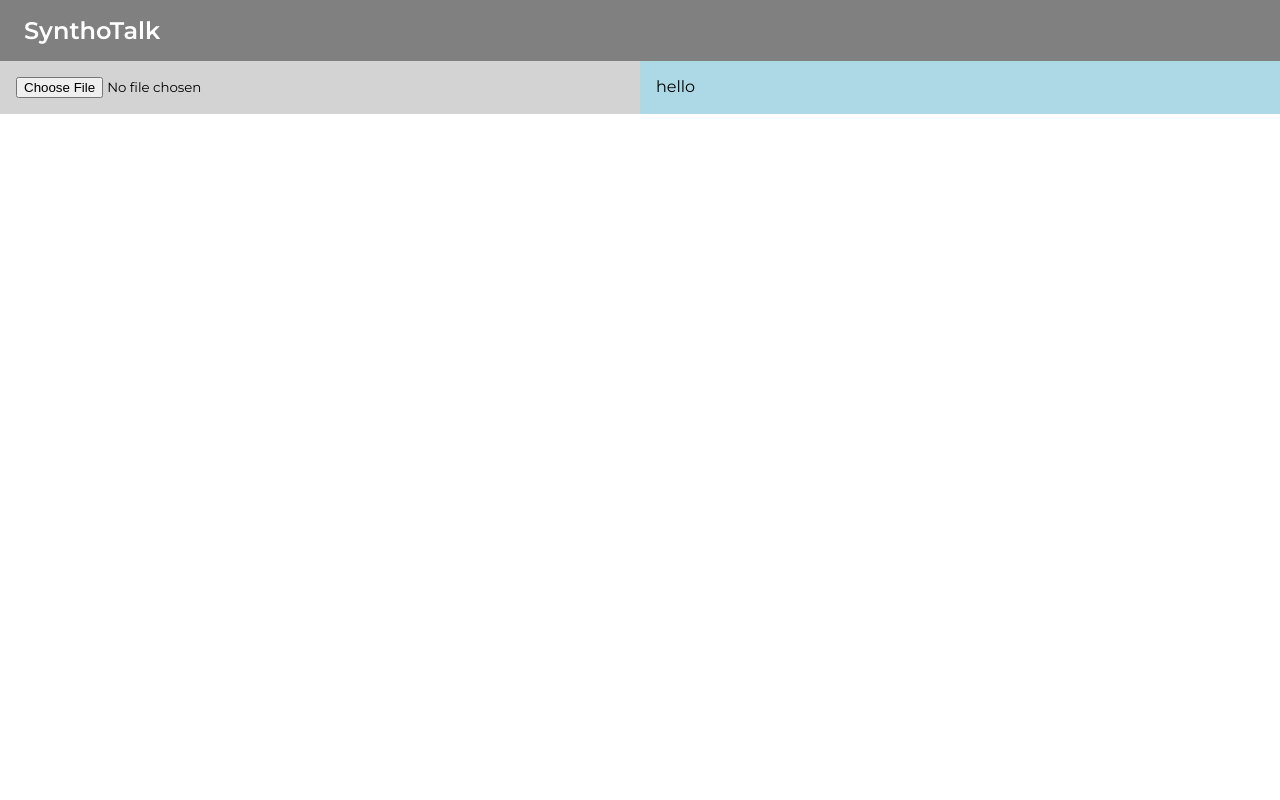
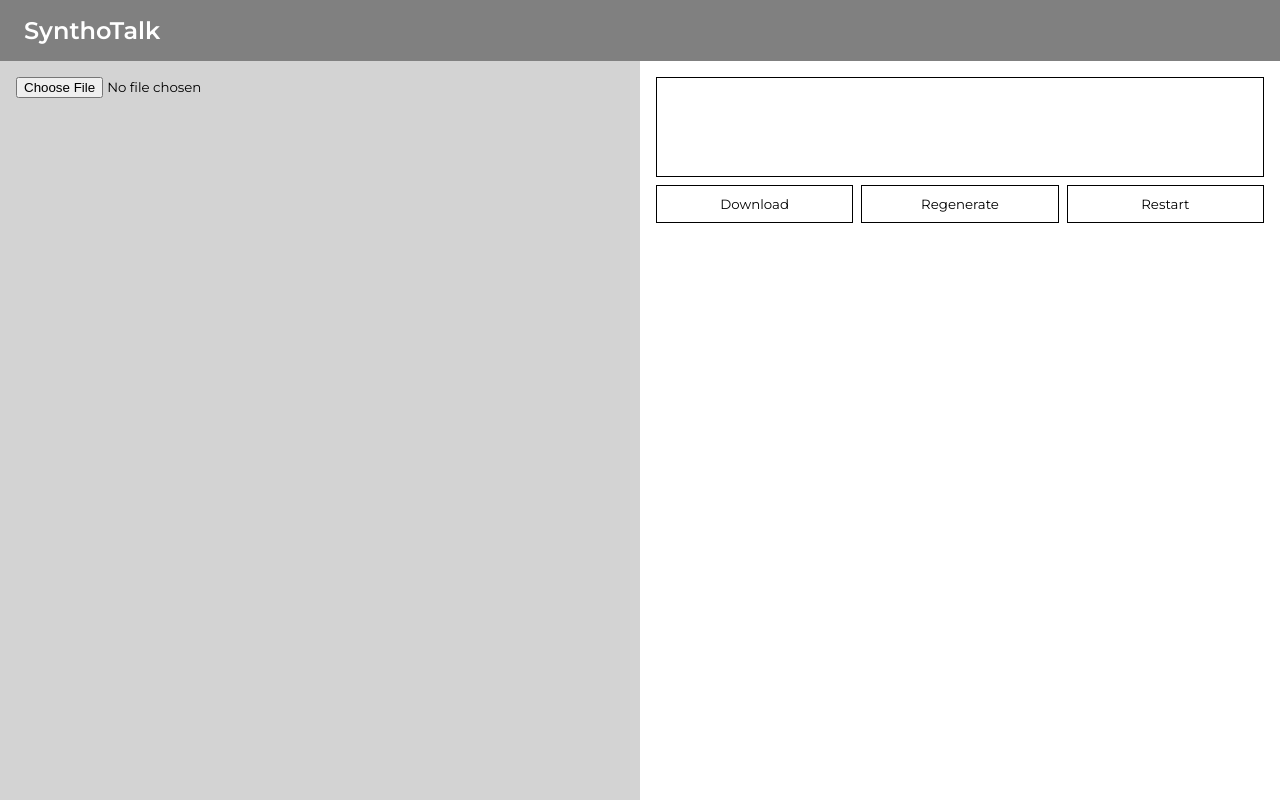
Before and after one commit to Ryhhill1998/google-hackathon, a React (Create React App) app: page / in a window 1280 px wide. Built offline with nearby package versions, Linux system fonts and the light colour scheme.

Commit message:
finished basic appearance of rhs

```diff
--- a/src/App.js
+++ b/src/App.js
@@ -28,7 +28,15 @@ const App = () => {
           </div>
         </div>
 
-        <div className="rhs-container">hello</div>
+        <div className="rhs-container">
+          <div className="output-preview"></div>
+
+          <div className="buttons-container">
+            <button>Download</button>
+            <button>Regenerate</button>
+            <button>Restart</button>
+          </div>
+        </div>
       </main>
     </div>
   );
--- a/src/App.scss
+++ b/src/App.scss
@@ -10,10 +10,12 @@ header {
 
 main {
   display: flex;
+  height: calc(100vh - 61px);
 
   > * {
     flex-basis: 100%;
     padding: 1em;
+    height: 100%;
   }
 
   .lhs-container {
@@ -21,6 +23,28 @@ main {
   }
 
   .rhs-container {
-    background-color: lightblue;
+    display: flex;
+    flex-direction: column;
+    gap: 0.5em;
+
+    .output-preview {
+      border: solid 1px black;
+      height: 100px;
+    }
+
+    .buttons-container {
+      display: flex;
+      gap: 0.5em;
+
+      > * {
+        flex-basis: 100%;
+      }
+
+      button {
+        background: none;
+        border: solid 1px black;
+        padding: 0.75em 0.5em;
+      }
+    }
   }
 }
```
